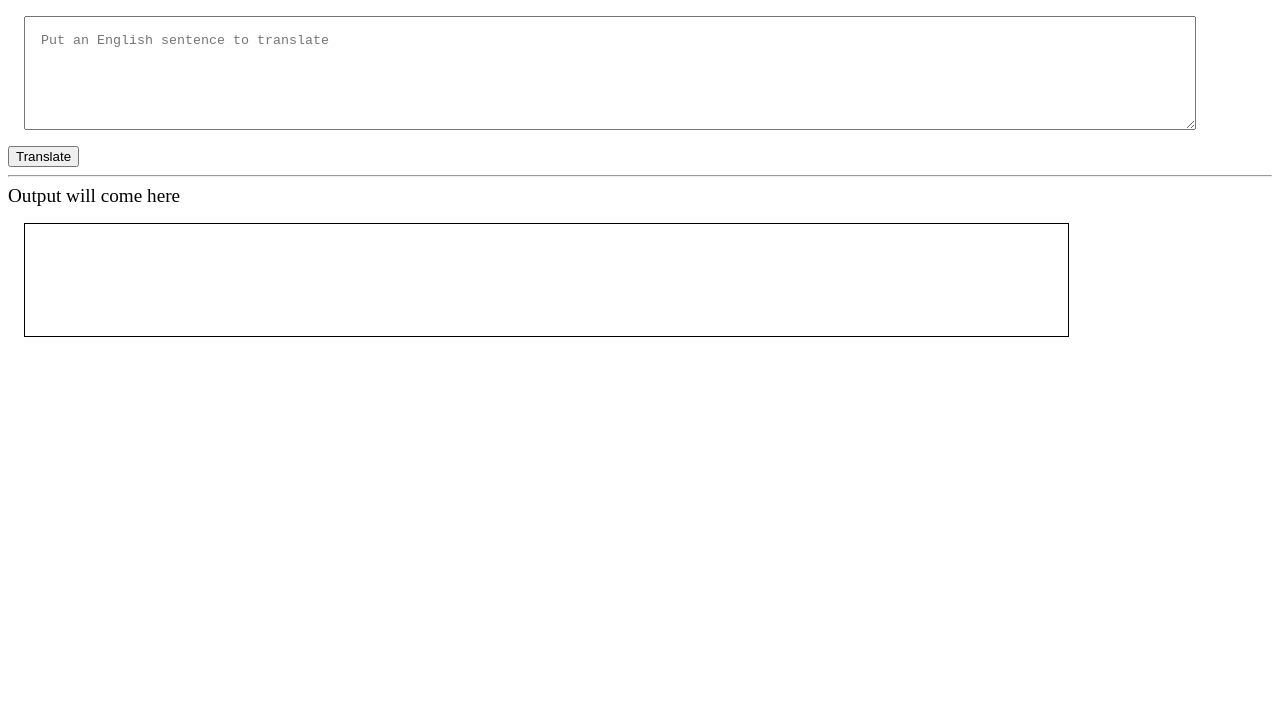
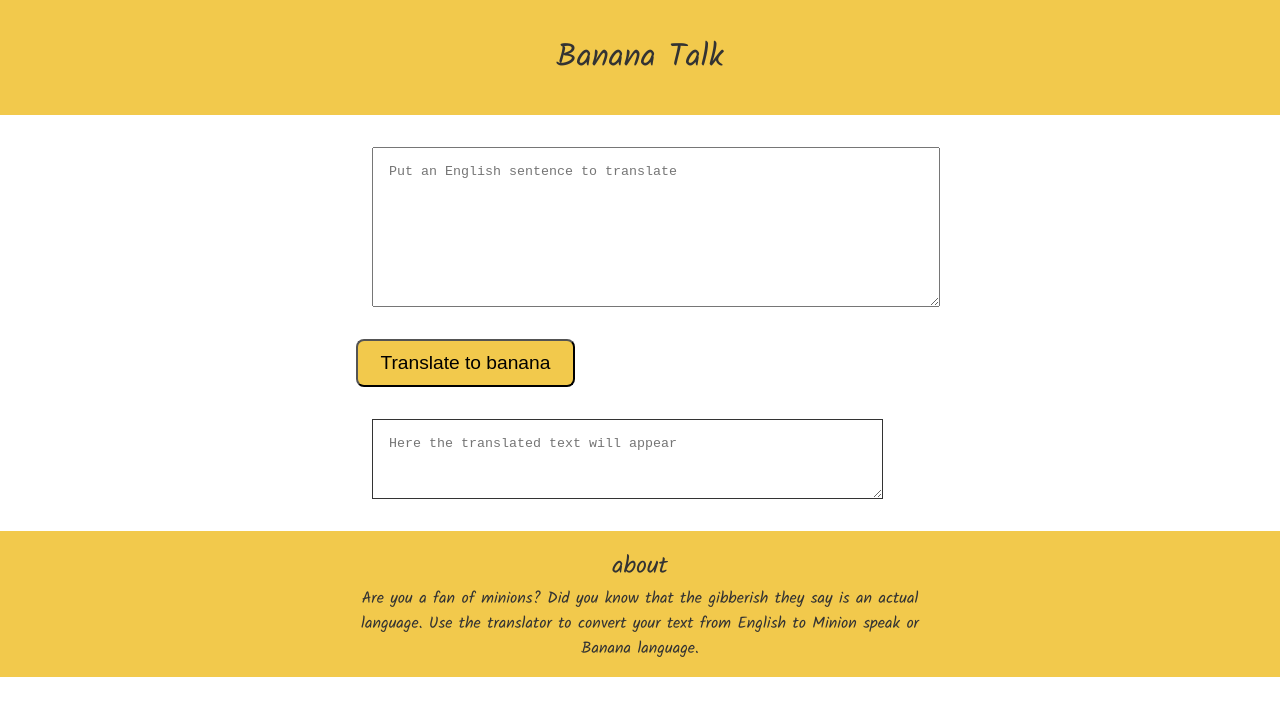
Before and after one commit to GunjanBaunthiyal/Banana-speak, a plain HTML site: page index.html in a window 1280 px wide. Drawn offline with Linux system fonts and the light colour scheme.

Commit message:
staged commit

```diff
--- a/app.js
+++ b/app.js
@@ -1,6 +1,6 @@
 var btnTranslate = document.querySelector("#btn-translate");
 var txtInput = document.querySelector("#txt-input");
-var outputD = document.querySelector("#output");
+var outputD = document.querySelector("#txt-output");
 var serverURL = "https://api.funtranslations.com/translate/minion.json";
 
 function getTranslationURL(a){
--- a/index.html
+++ b/index.html
@@ -5,34 +5,26 @@
     <meta http-equiv="X-UA-Compatible" content="IE=edge">
     <meta name="viewport" content="width=device-width, initial-scale=1.0">
     <title>Banana Speak</title>
-    <style>
-        textarea{
-            width: 90%;
-            display: block;
-            margin: 1rem;
-            height: 10vh;
-            padding: 1rem;
-        }
-        #output{
-            border:1px solid black;
-            height: 10vh;
-            width:80%;
-            margin:1rem;
-            padding:1rem;
-        }
-        hr{
-            text-decoration: none;
-        }
-    </style>
+    <link rel="stylesheet" href="styles.css">
 </head>
 <body>
-    <textarea id="txt-input" placeholder="Put an English sentence to translate"></textarea>
-    <button id="btn-translate">Translate</button>
-    <hr>
-    <div style="font-size: larger;">Output will come here </div>
-    <div id="output">
+    <nav class="header">
+        <div style="font-size:2rem; padding:1rem;">Banana Talk</div>
+    </nav>
+    <main>
+        <div class="translation-box">
+            <textarea id="txt-input" placeholder="Put an English sentence to translate"></textarea>
+        </div>
+        <button id="btn-translate">Translate to banana</button>
 
-    </div>
+        <div id="translated-box">
+            <textarea id="txt-output" placeholder="Here the translated text will appear"></textarea>
+        </div>
+    </main>
+    <footer>
+        <div style="font-size: x-large;">about</div>
+        <p>Are you a fan of minions? Did you know that the gibberish they say is an actual language. Use the translator to convert your text from English to Minion speak or Banana language.</p>
+    </footer>
     <script src="app.js" type="text/javascript"></script>
 </body>
 </html>
--- /dev/null
+++ b/styles.css
@@ -0,0 +1,82 @@
+@import url('https://fonts.googleapis.com/css2?family=Kalam&display=swap');
+
+
+*{
+    box-sizing: border-box;
+    scroll-behavior: smooth;
+}
+
+:root {
+    --primary: #F2C94C;
+    --black: #333333;
+    --width-break: 600px;
+}
+
+body{
+    margin: 0;
+    font-family: 'Kalam', cursive;
+    color: #333333;
+}
+nav {
+    background-color: var(--primary);
+    text-align: center;
+}
+
+main{
+    margin: auto;
+    padding: 1rem;
+    max-width: var(--width-break);
+}
+
+
+textarea{
+    width: 100%;
+    min-height: 20vh;
+    display: block;
+    margin: 1rem;
+    padding: 1rem;
+    box-sizing: border-box;
+    justify-content: center;
+}
+
+.header{
+    font-size: 50px;
+    text-align: center;
+    background-color: var(--primary);
+    padding: 1rem;
+}
+
+#btn-translate{
+    background-color: var(--primary);
+    font-size: larger;
+    margin:1rem 0rem;
+    padding: 0.7rem 1.4rem;
+    cursor: pointer;
+    border-radius: 0.5rem;
+    text-align: center;
+
+}
+
+
+#txt-output{
+    border:1px solid var(--black);
+    min-height: 10vh;
+    max-height: 20vh;
+    width:90%;
+    margin:1rem;
+    display: block;
+    padding:1rem;
+    overflow: scroll;
+}
+
+footer {
+    bottom: 0;
+    width: 100%;
+    padding: 1rem;
+    background-color: var(--primary);
+    text-align: center;
+}
+footer p {
+    max-width: var(--width-break);
+    margin: auto;
+}
```
